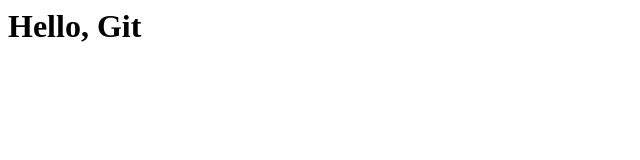
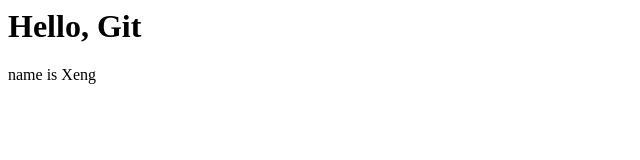
Before and after one commit to xengxiong21/Example, a plain HTML site: page index.html in a window 1280 px wide. Shown: the full height of the page, 0-640 px from the left. Drawn offline with Linux system fonts and the light colour scheme.

Commit message:
Added paragraph tag

```diff
--- a/index.html
+++ b/index.html
@@ -1,5 +1,6 @@
 <html>
 	<body>
 		<h1>Hello, Git</h1>
+		<p>name is Xeng</p>
 	</body>
 </html>
```
